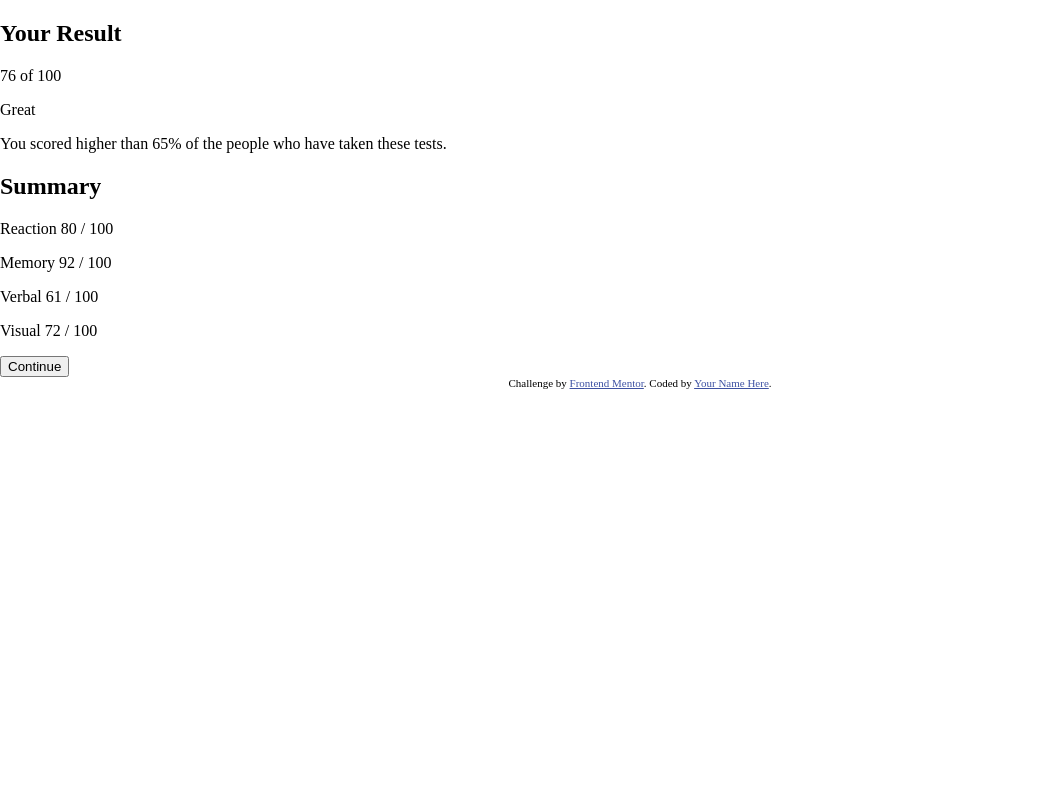
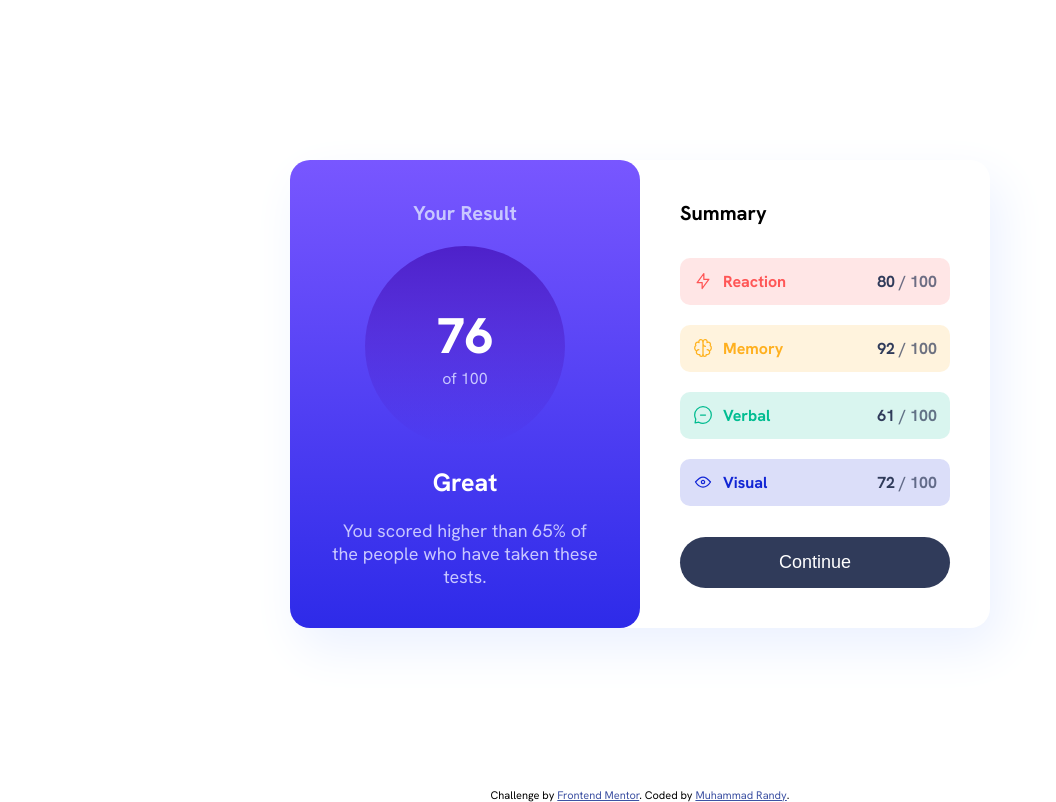
Before and after one commit to MuhRandy/results-summary-component-main-frontendmentor, a plain HTML site: page index.html in a window 1280 px wide. Shown: the whole page, without its empty margins (0-1056 px from the left). Drawn offline with Linux system fonts and the light colour scheme.

Commit message:
add semantic, styling, add js, and write readme

```diff
--- a/assets/css/style.css
+++ b/assets/css/style.css
@@ -1,3 +1,45 @@
+:root {
+  /* Primary */
+
+  --light-red: hsl(0, 100%, 67%);
+  --light-red-bg: hsla(0, 100%, 67%, 15%);
+  --orangey-yellow: hsl(39, 100%, 56%);
+  --orangey-yellow-bg: hsla(39, 100%, 56%, 15%);
+  --green-teal: hsl(166, 100%, 37%);
+  --green-teal-bg: hsla(166, 100%, 37%, 15%);
+  --cobalt-blue: hsl(234, 85%, 45%);
+  --cobalt-blue-bg: hsla(234, 85%, 45%, 15%);
+
+  /* Gradients */
+
+  /* background */
+  --light-slate-blue: hsl(252, 100%, 67%);
+  --light-royal-blue: hsl(241, 81%, 54%);
+
+  --background-gradient: linear-gradient(
+    var(--light-slate-blue),
+    var(--light-royal-blue)
+  );
+
+  /* circle */
+  --violet-blue: hsla(256, 72%, 46%, 1);
+  --persian-blue: hsla(241, 72%, 46%, 0);
+
+  --circle-gradient: linear-gradient(var(--violet-blue), var(--persian-blue));
+  /*  */
+
+  /* Neutral */
+  --white: hsl(0, 0%, 100%);
+  --pale-blue: hsl(221, 100%, 96%);
+  --light-lavender: hsl(241, 100%, 89%);
+  --dark-gray-blue: hsl(224, 30%, 27%);
+}
+
+@font-face {
+  font-family: "Hanken Grotesk";
+  src: url("../fonts/HankenGrotesk-VariableFont_wght.ttf");
+}
+
 * {
   box-sizing: border-box;
 }
@@ -5,12 +47,204 @@
 body {
   margin: 0;
   padding: 0;
+  min-height: 100dvh;
+
+  display: flex;
+  flex-direction: column;
+  align-items: center;
+
+  font-family: "Hanken Grotesk", serif;
+}
+
+.card {
+  align-self: center;
+  display: flex;
+
+  margin: 20dvh 15dvw;
+  box-shadow: 10px 20px 50px 0 var(--pale-blue);
+  border-radius: 20px;
+  max-width: 700px;
+}
+
+.your-result {
+  flex: 1;
+  display: inherit;
+  flex-direction: column;
+  align-items: center;
+  gap: 20px;
+
+  text-align: center;
+  color: var(--white);
+
+  border-radius: 20px;
+  background-image: var(--background-gradient);
+}
+
+h1 {
+  font-size: 20px;
+  font-weight: 700;
+  color: var(--light-lavender);
+}
+
+p,
+h1,
+h2 {
+  margin: 0;
+}
+
+.score-circle {
+  display: flex;
+  flex-direction: column;
+  align-items: center;
+  justify-content: center;
+
+  background-image: var(--circle-gradient);
+  border-radius: 100%;
+  width: 200px;
+  height: 200px;
+
+  text-align: center;
+}
+
+.score-circle {
+  color: var(--light-lavender);
+}
+
+.score-circle span {
+  font-size: 50px;
+  font-weight: 800;
+  color: white;
+}
+
+.score {
+  font-size: 25px;
+  font-weight: 700;
+}
+
+.score-description {
+  color: var(--light-lavender);
+  font-size: 18px;
+}
+
+.summary {
+  flex: 1;
+  display: flex;
+  flex-direction: column;
+  align-items: center;
+  justify-content: space-between;
+  gap: 30px;
+}
+
+h2 {
+  font-size: 20px;
+  font-weight: 700;
+  align-self: baseline;
+}
+
+#summary-score {
+  width: 100%;
+  display: flex;
+  flex-direction: column;
+  gap: 20px;
+}
+
+#summary-score p {
+  padding: 13px;
+  display: inherit;
+  justify-content: space-between;
+  align-items: center;
+  border-radius: 10px;
+
+  font-weight: 700;
+}
+
+.reaction {
+  background-color: var(--light-red-bg);
+  color: var(--light-red);
+}
+
+.memory {
+  background-color: var(--orangey-yellow-bg);
+  color: var(--orangey-yellow);
+}
+
+.verbal {
+  background-color: var(--green-teal-bg);
+  color: var(--green-teal);
+}
+
+.visual {
+  background-color: var(--cobalt-blue-bg);
+  color: var(--cobalt-blue);
+}
+
+.category {
+  display: flex;
+  flex-direction: row-reverse;
+  align-items: center;
+  gap: 10px;
+}
+
+.category-score {
+  display: flex;
+
+  color: var(--dark-gray-blue);
+  white-space: pre;
+}
+
+.fullscore {
+  opacity: 70%;
+}
+
+button {
+  background-color: var(--dark-gray-blue);
+  border: none;
+  width: 100%;
+  padding: 15px;
+  border-radius: 30px;
+
+  color: var(--white);
+  font-size: 18px;
+}
+
+button:hover {
+  background-image: var(--background-gradient);
+  cursor: pointer;
+}
+
+.your-result,
+.summary {
+  padding: 40px;
 }
 
 .attribution {
   font-size: 11px;
   text-align: center;
+  margin-top: auto;
 }
 .attribution a {
   color: hsl(228, 45%, 44%);
 }
+
+@media screen and (max-width: 768px) {
+  .card {
+    flex-direction: column;
+    margin-top: 10dvh;
+  }
+}
+
+@media screen and (max-width: 425px) {
+  .card {
+    margin: 5dvh 5dvw;
+  }
+}
+
+@media screen and (max-width: 375px) {
+  .card {
+    margin: 0;
+  }
+
+  .your-result {
+    border-radius: 0 0 20px 20px;
+  }
+}
--- /dev/null
+++ b/assets/js/index.js
@@ -0,0 +1,65 @@
+const summaryScore = document.getElementById("summary-score");
+let summaryData;
+
+function fetchJSONData() {
+  fetch("./data.json")
+    .then((res) => {
+      if (!res.ok) {
+        throw new Error(`HTTP error! Status: ${res.status}`);
+      }
+
+      return res.json();
+    })
+    .then((data) => {
+      addScoreData(data, summaryScore);
+    })
+    .catch((error) => console.error("Unable to fetch data:", error));
+}
+
+fetchJSONData();
+
+// Functions
+const createImgElement = (src, alt) => {
+  const img = document.createElement("img");
+
+  img.setAttribute("src", src);
+  img.setAttribute("alt", alt);
+
+  return img;
+};
+
+const createSpanElement = (text, className) => {
+  const span = document.createElement("span");
+
+  span.innerText = text;
+
+  if (className !== undefined) {
+    span.classList.add(className);
+  }
+
+  return span;
+};
+
+const appendChilds = (parent, ...childs) => {
+  childs.forEach((child) => {
+    parent.appendChild(child);
+  });
+};
+
+const addScoreData = (scoreData, div) => {
+  scoreData.map((data) => {
+    const p = document.createElement("p");
+    const span1 = createSpanElement(data.category, "category");
+    const span2 = createSpanElement(data.score, "category-score");
+    const span3 = createSpanElement(" / 100", "fullscore");
+    const img = createImgElement(data.icon);
+
+    p.classList.add(data.category.toLowerCase());
+
+    span1.appendChild(img);
+    span2.appendChild(span3);
+
+    appendChilds(p, span1, span2);
+    div.appendChild(p);
+  });
+};
--- a/index.html
+++ b/index.html
@@ -17,21 +17,18 @@
     <link rel="stylesheet" href="assets/css/style.css" />
   </head>
   <body>
-    <article>
-      <div>
+    <article class="card">
+      <div class="your-result">
         <h1>Your Result</h1>
-        <p>76 of 100</p>
-        <p>Great</p>
-        <p>
+        <p class="score-circle"><span>76</span> of 100</p>
+        <p class="score">Great</p>
+        <p class="score-description">
           You scored higher than 65% of the people who have taken these tests.
         </p>
       </div>
-      <section>
+      <section class="summary">
         <h2>Summary</h2>
-        <p>Reaction 80 / 100</p>
-        <p>Memory 92 / 100</p>
-        <p>Verbal 61 / 100</p>
-        <p>Visual 72 / 100</p>
+        <div id="summary-score"></div>
         <button>Continue</button>
       </section>
     </article>
@@ -40,7 +37,9 @@
       Challenge by
       <a href="https://www.frontendmentor.io?ref=challenge" target="_blank"
         >Frontend Mentor</a
-      >. Coded by <a href="#">Your Name Here</a>.
+      >. Coded by <a href="#">Muhammad Randy</a>.
     </footer>
+
+    <script src="assets/js/index.js"></script>
   </body>
 </html>
```
Also changed, not shown: screenshots/dekstop-preview.png (added), screenshots/hover-preview.png (added), screenshots/mobile-preview.png (added), 3 other files.
